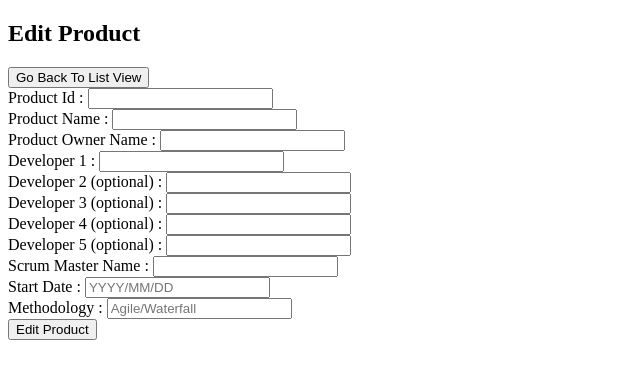
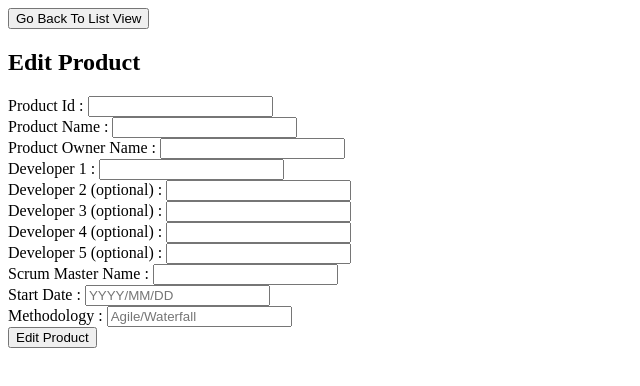
Before and after one commit to AurlinD/AURLIN-DHILLON-IS24-full-stack-competition-req97073, a React (Create React App) app in the folder frontend/: page /edit-product/1 in a window 1280 px wide. Shown: the top 386 px of the page, without its empty margins (0-640 px from the left). Built offline with nearby package versions, Linux system fonts and the light colour scheme; no server answers.

Commit message:
moved button position for consistency

```diff
--- a/frontend/src/pages/EditProduct.jsx
+++ b/frontend/src/pages/EditProduct.jsx
@@ -6,10 +6,10 @@ const EditProduct = () => {
 
   return (
     <section>
-      <h1>Edit Product</h1>
       <button onClick={() => navigate("/", { replace: true })}>
         Go Back To List View
       </button>
+      <h1>Edit Product</h1>
       <EditProductForm />
     </section>
   );
```
